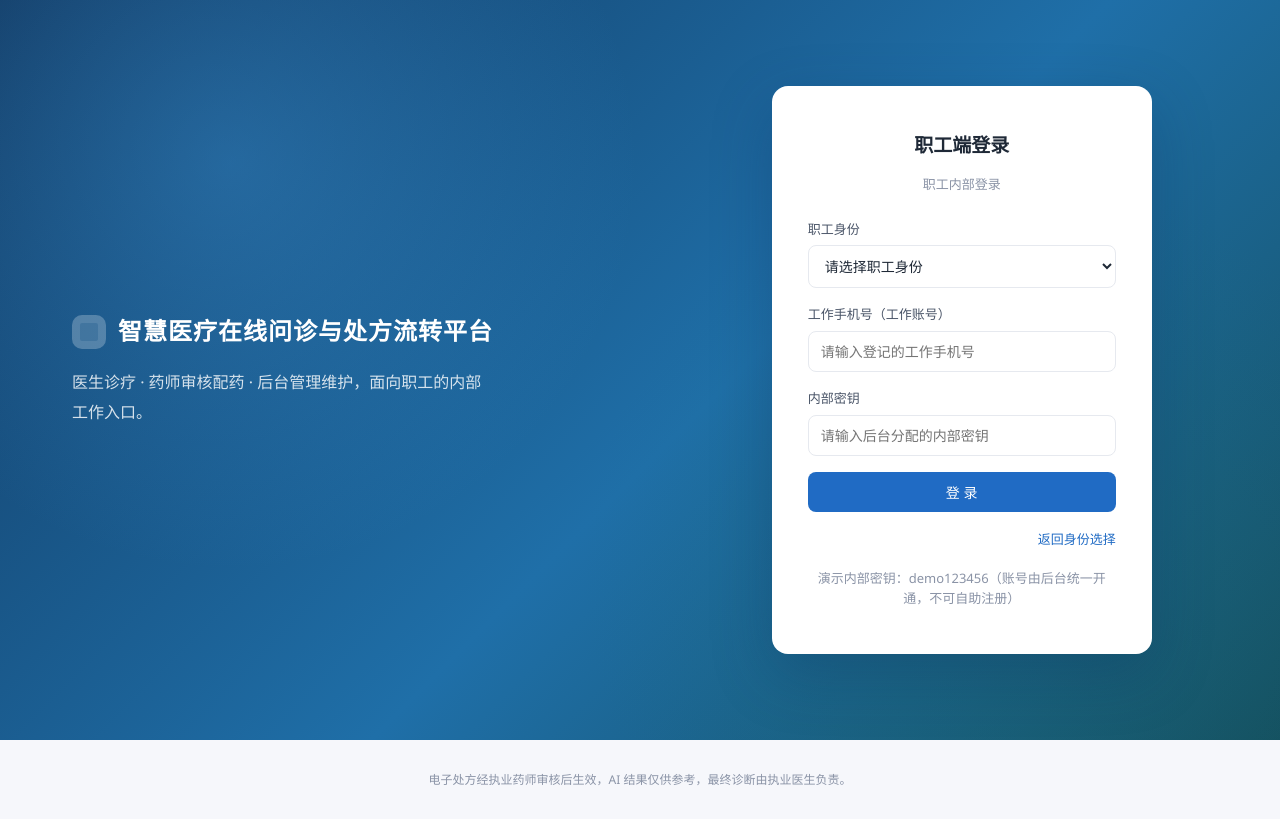
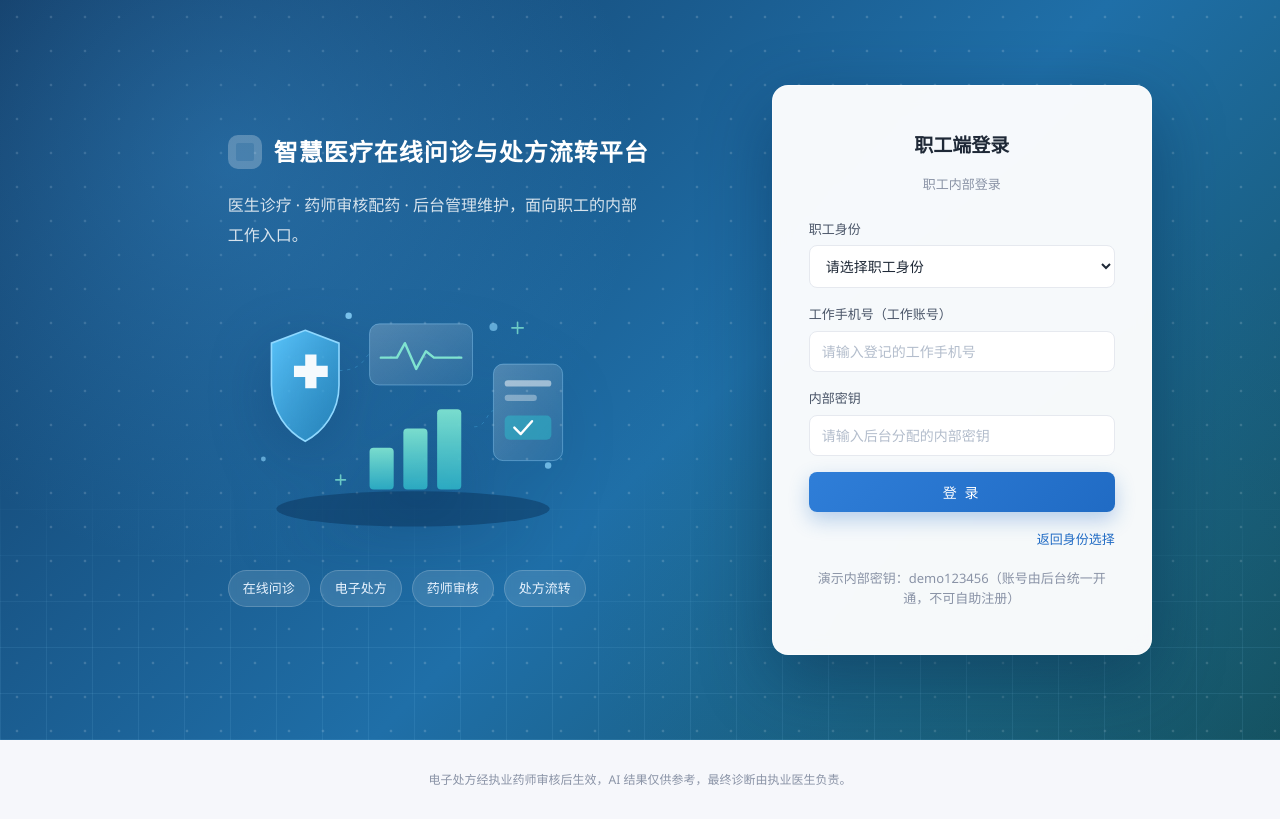
Before and after one commit to GTY123moon/software-eng-project, a Django app: page /accounts/staff/ in a window 1280 px wide. Run offline with Django 4.2, Linux system fonts and the light colour scheme; parts of the project's set-up code (start-up, migrations or seed data) failed here and were passed over.

Commit message:
style(login): 登录入口三页套深蓝科技风，SVG医疗插画+点阵网格背景
- 新增可复用 _login_art partial：盾牌十字/心电/数据柱/处方单内联 SVG 与特性胶囊
- 登录/职工登录左侧接入插画与平台标签，身份选择页复用同一背景装饰
- 背景补光斑、散点点阵与底部网格；卡片半透毛玻璃质感、按钮渐变、输入框浅蓝底
- 窄屏单列居中并隐藏左侧插画，注册页沿用基础背景无改动

```diff
--- a/static/css/accounts.css
+++ b/static/css/accounts.css
@@ -5,22 +5,56 @@
 
 /* ===== 登录 / 注册页 ===== */
 .login-wrap {
+    position: relative;
     min-height: calc(100vh - 60px);
     display: flex;
     flex-direction: column;
     align-items: center;
     justify-content: center;
     gap: 24px;
-    background: linear-gradient(135deg, #2f7ed8 0%, #155a9e 100%);
+    overflow: hidden;
+    background: linear-gradient(135deg, #123a63 0%, #1f6fa8 55%, #14505f 100%);
     padding: 24px 16px;
 }
 
+/* 科技感背景：光斑 + 散点点阵 + 底部网格（纯 CSS，无图片） */
+.login-wrap::before {
+    content: "";
+    position: absolute;
+    inset: 0;
+    pointer-events: none;
+    background:
+        radial-gradient(circle at 18% 22%, rgba(64, 156, 224, 0.35) 0, transparent 34%),
+        radial-gradient(circle at 78% 78%, rgba(31, 115, 132, 0.30) 0, transparent 36%),
+        radial-gradient(rgba(255, 255, 255, 0.16) 1.5px, transparent 1.6px);
+    background-size: auto, auto, 34px 34px;
+}
+
+.login-wrap::after {
+    content: "";
+    position: absolute;
+    left: 0;
+    right: 0;
+    bottom: 0;
+    height: 38%;
+    pointer-events: none;
+    background:
+        repeating-linear-gradient(90deg, rgba(143, 216, 255, 0.10) 0 1px, transparent 1px 46px),
+        repeating-linear-gradient(0deg, rgba(143, 216, 255, 0.10) 0 1px, transparent 1px 46px);
+    -webkit-mask-image: linear-gradient(transparent, #000 70%);
+    mask-image: linear-gradient(transparent, #000 70%);
+}
+
 .login-card {
-    background: var(--card);
+    position: relative;
+    z-index: 1;
+    background: rgba(255, 255, 255, 0.96);
+    border: 1px solid rgba(255, 255, 255, 0.6);
     border-radius: 16px;
     padding: 32px 36px;
     width: 420px;
-    box-shadow: 0 20px 60px rgba(9, 47, 92, 0.28);
+    box-shadow: 0 24px 70px rgba(6, 32, 64, 0.40);
+    backdrop-filter: blur(8px);
 }
 
 .login-card h1 {
@@ -48,26 +82,25 @@
     width: 380px;
 }
 
-/* 参考图9：深蓝科技背景 + 右侧白色圆角卡片，左侧为品牌标语装饰区 */
+/* 参考图9：深蓝科技背景 + 右侧白色圆角卡片，左侧为品牌插画装饰区 */
 .login-wrap.split {
     flex-direction: row;
     justify-content: flex-end;
     align-items: stretch;
     gap: 0;
-    background:
-        radial-gradient(circle at 18% 22%, rgba(64, 156, 224, 0.35) 0, transparent 34%),
-        radial-gradient(circle at 78% 78%, rgba(31, 115, 132, 0.30) 0, transparent 36%),
-        linear-gradient(135deg, #123a63 0%, #1f6fa8 55%, #14505f 100%);
 }
 
 .login-side {
+    position: relative;
+    z-index: 1;
     flex: 1;
     display: flex;
     flex-direction: column;
     justify-content: center;
-    gap: 16px;
+    gap: 18px;
     padding: 48px 56px;
     color: #fff;
+    max-width: 600px;
 }
 
 .login-side .login-logo {
@@ -95,9 +128,67 @@
     line-height: 1.9;
 }
 
+/* 左侧 SVG 医疗插画 */
+.login-art {
+    width: min(370px, 100%);
+    margin-top: 6px;
+    filter: drop-shadow(0 18px 30px rgba(9, 47, 92, 0.35));
+}
+
+.login-art svg {
+    width: 100%;
+    height: auto;
+    display: block;
+}
+
+/* 平台特性胶囊标签 */
+.login-features {
+    list-style: none;
+    display: flex;
+    flex-wrap: wrap;
+    gap: 10px;
+    margin: 4px 0 0;
+    padding: 0;
+}
+
+.login-features li {
+    font-size: 13px;
+    color: #eaf4ff;
+    padding: 7px 14px;
+    border-radius: 999px;
+    background: rgba(255, 255, 255, 0.12);
+    border: 1px solid rgba(255, 255, 255, 0.18);
+    backdrop-filter: blur(4px);
+}
+
 .login-wrap.split .login-card {
     align-self: center;
     margin: 0 9% 0 0;
+}
+
+/* 登录卡片内控件：主按钮渐变 + 输入框浅蓝底 */
+.login-card .btn-primary,
+.role-panel .btn-primary {
+    background: linear-gradient(135deg, #2f7ed8 0%, #206bc4 100%);
+    box-shadow: 0 8px 20px rgba(32, 107, 196, 0.30);
+    letter-spacing: 2px;
+}
+
+.login-card .btn-primary:hover,
+.role-panel .btn-primary:hover {
+    background: linear-gradient(135deg, #2a6fc0 0%, #1a5fa8 100%);
+}
+
+.login-card input,
+.role-panel input,
+.login-card select,
+.role-panel select {
+    background: #f5f8fc;
+}
+
+.login-card input::placeholder,
+.role-panel input::placeholder {
+    color: #b3bdcc;
 }
 
 .form-row {
--- /dev/null
+++ b/templates/accounts/_login_art.html
@@ -0,0 +1,76 @@
+{# 登录页左侧医疗装饰：内联 SVG 等距场景 + 平台特性胶囊，纯 SVG/CSS 无外部图片，患者/职工登录页复用 #}
+<div class="login-art" aria-hidden="true">
+    <svg viewBox="0 0 460 340" fill="none" xmlns="http://www.w3.org/2000/svg">
+        <defs>
+            <linearGradient id="artShield" x1="0" y1="0" x2="1" y2="1">
+                <stop offset="0" stop-color="#5cc8ff" stop-opacity="0.95"/>
+                <stop offset="1" stop-color="#2f9fd8" stop-opacity="0.55"/>
+            </linearGradient>
+            <linearGradient id="artBar" x1="0" y1="1" x2="0" y2="0">
+                <stop offset="0" stop-color="#2fb6c9" stop-opacity="0.85"/>
+                <stop offset="1" stop-color="#7fe3d0" stop-opacity="0.95"/>
+            </linearGradient>
+            <linearGradient id="artCard" x1="0" y1="0" x2="1" y2="1">
+                <stop offset="0" stop-color="#ffffff" stop-opacity="0.22"/>
+                <stop offset="1" stop-color="#ffffff" stop-opacity="0.06"/>
+            </linearGradient>
+        </defs>
+
+        <!-- 地面光晕 -->
+        <ellipse cx="230" cy="292" rx="170" ry="22" fill="#0b2f55" opacity="0.45"/>
+
+        <!-- 左侧：防护盾牌 + 医疗十字 -->
+        <g>
+            <path d="M96 70 L138 86 L138 138 C138 172 118 196 96 208 C74 196 54 172 54 138 L54 86 Z"
+                  fill="url(#artShield)" stroke="#8fd8ff" stroke-width="2"/>
+            <path d="M96 100 h14 v14 h14 v14 h-14 v14 h-14 v-14 h-14 v-14 h14 Z" fill="#ffffff" opacity="0.95"/>
+        </g>
+
+        <!-- 中间上方：心电卡片 -->
+        <g>
+            <rect x="176" y="62" width="128" height="76" rx="12" fill="url(#artCard)" stroke="#9ad6ff" stroke-opacity="0.5"/>
+            <polyline points="190,104 210,104 220,86 234,118 246,96 256,104 290,104"
+                       stroke="#7fe3d0" stroke-width="3" stroke-linecap="round" stroke-linejoin="round"/>
+        </g>
+
+        <!-- 中间下方：数据柱（等距阶梯） -->
+        <g>
+            <rect x="176" y="216" width="30" height="52" rx="5" fill="url(#artBar)"/>
+            <rect x="218" y="192" width="30" height="76" rx="5" fill="url(#artBar)"/>
+            <rect x="260" y="168" width="30" height="100" rx="5" fill="url(#artBar)"/>
+        </g>
+
+        <!-- 右侧：平板/处方单 -->
+        <g>
+            <rect x="330" y="112" width="86" height="120" rx="12" fill="url(#artCard)" stroke="#9ad6ff" stroke-opacity="0.5"/>
+            <rect x="344" y="132" width="58" height="8" rx="4" fill="#ffffff" opacity="0.5"/>
+            <rect x="344" y="150" width="40" height="8" rx="4" fill="#ffffff" opacity="0.35"/>
+            <rect x="344" y="176" width="58" height="30" rx="6" fill="#2fb6c9" opacity="0.55"/>
+            <path d="M356 191 l8 8 l14 -16" stroke="#ffffff" stroke-width="3" stroke-linecap="round" stroke-linejoin="round"/>
+        </g>
+
+        <!-- 漂浮点缀：圆点 + 十字星 -->
+        <g fill="#8fd8ff">
+            <circle cx="150" cy="52" r="4" opacity="0.8"/>
+            <circle cx="330" cy="66" r="5" opacity="0.6"/>
+            <circle cx="398" cy="238" r="4" opacity="0.7"/>
+            <circle cx="44" cy="230" r="3" opacity="0.6"/>
+        </g>
+        <g stroke="#7fe3d0" stroke-width="2" stroke-linecap="round" opacity="0.8">
+            <path d="M360 60 v14 M353 67 h14"/>
+            <path d="M140 250 v12 M134 256 h12"/>
+        </g>
+        <!-- 连接线 -->
+        <g stroke="#5cc8ff" stroke-opacity="0.35" stroke-dasharray="4 6">
+            <path d="M138 120 C 170 120 170 100 176 100"/>
+            <path d="M306 190 C 322 190 322 170 330 170"/>
+        </g>
+    </svg>
+</div>
+
+<ul class="login-features">
+    <li>在线问诊</li>
+    <li>电子处方</li>
+    <li>药师审核</li>
+    <li>处方流转</li>
+</ul>
--- a/templates/accounts/login.html
+++ b/templates/accounts/login.html
@@ -10,6 +10,7 @@
     <div class="login-side">
         <div class="login-logo">智慧医疗在线问诊与处方流转平台</div>
         <div class="login-slogan">在线问诊 · 电子处方 · 药师审核 · 处方流转，诊疗全流程留痕可追溯。</div>
+        {% include 'accounts/_login_art.html' %}
     </div>
     <div class="login-card login-card-narrow">
         <h1>患者端登录</h1>
--- a/templates/accounts/role_select.html
+++ b/templates/accounts/role_select.html
@@ -6,7 +6,7 @@
 {% block content %}
 <link rel="stylesheet" href="{% static 'css/accounts.css' %}">
 
-<div class="login-wrap">
+<div class="login-wrap scene">
     <div class="role-panel">
         <h1>智慧医疗在线问诊与处方流转平台</h1>
         <p class="sub">请选择登录身份</p>
--- a/templates/accounts/staff_login.html
+++ b/templates/accounts/staff_login.html
@@ -10,6 +10,7 @@
     <div class="login-side">
         <div class="login-logo">智慧医疗在线问诊与处方流转平台</div>
         <div class="login-slogan">医生诊疗 · 药师审核配药 · 后台管理维护，面向职工的内部工作入口。</div>
+        {% include 'accounts/_login_art.html' %}
     </div>
     <div class="login-card login-card-narrow">
         <h1>{{ role_cn }}端登录</h1>
```
Also changed, not shown: other parts of static/css/accounts.css (+33 -2 lines).
